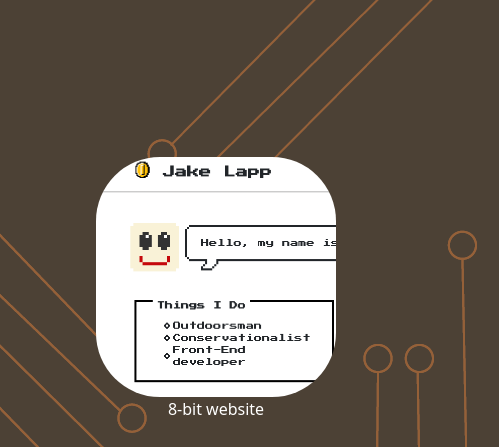
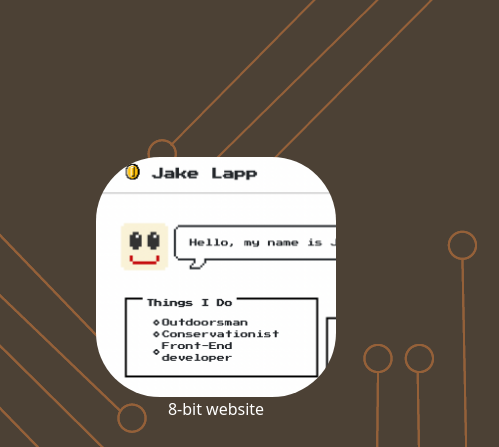
Before and after one commit to jakelapp/jakelapp.github.io, a website: page dist/index.html in a window 1280 px wide. Shown: the part 1731-2178 px from the top of the page, 0-499 px from the left. Drawn offline with Linux system fonts and the light colour scheme.

Commit message:
Project image fix

```diff
--- a/dist/index.html
+++ b/dist/index.html
@@ -203,7 +203,7 @@
                     <div>
                         <a href="https://8-bit-website.netlify.app">
                             <div class="bg-cover lg:h-60 lg:w-60 md:h-48 md:w-48 bg-red-500 md:rounded-theme hover:scale-125"
-                                style="background-image: url('./images/8-bit.png');"></div>
+                                style="background-image: url('./images/8-bit-web.png');"></div>
                             <h4 class="text-center">8-bit website</h4>
                         </a>
                     </div>
```
Also changed, not shown: dist/images/8-bit-web.png (added), dist/images/8-bit.png (deleted).
